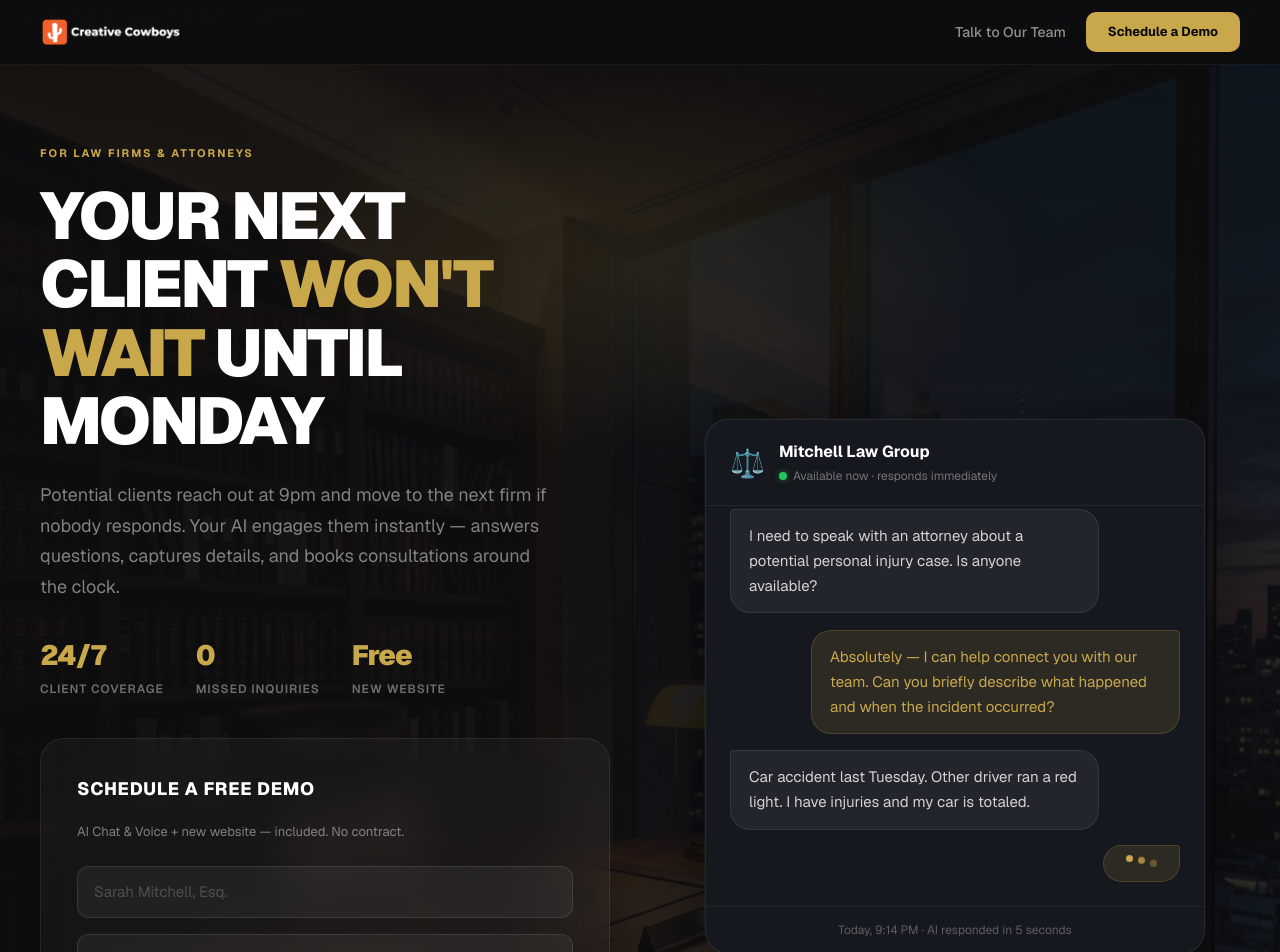
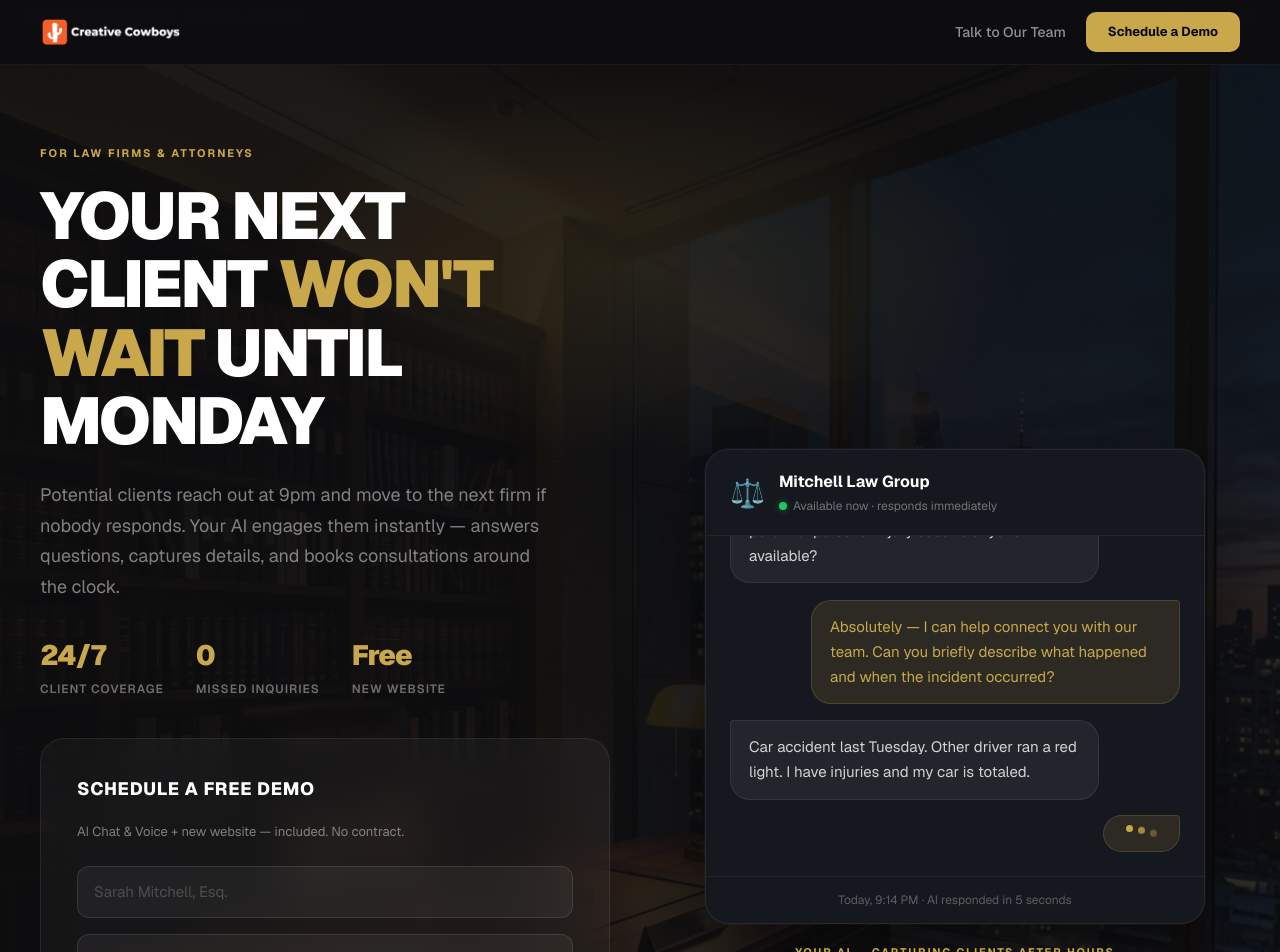
Before and after one commit to creativecowboys/cowboys-site, a Next.js app: page /ai/landing/law in a window 1280 px wide. Shown: the top 952 px of the page. Built offline with nearby package versions, Linux system fonts and the light colour scheme.

Commit message:
fix: use fixed height for chat window so it doesn't resize during animation

```diff
--- a/src/app/ai/landing/AILandingPageClient.tsx
+++ b/src/app/ai/landing/AILandingPageClient.tsx
@@ -485,8 +485,7 @@ function ChatMockup({ content }: { content: IndustryContent }) {
           display: "flex",
           flexDirection: "column",
           gap: "16px",
-          minHeight: "280px",
-          maxHeight: "400px",
+          height: "340px",
           overflowY: "auto",
         }}
       >
```
